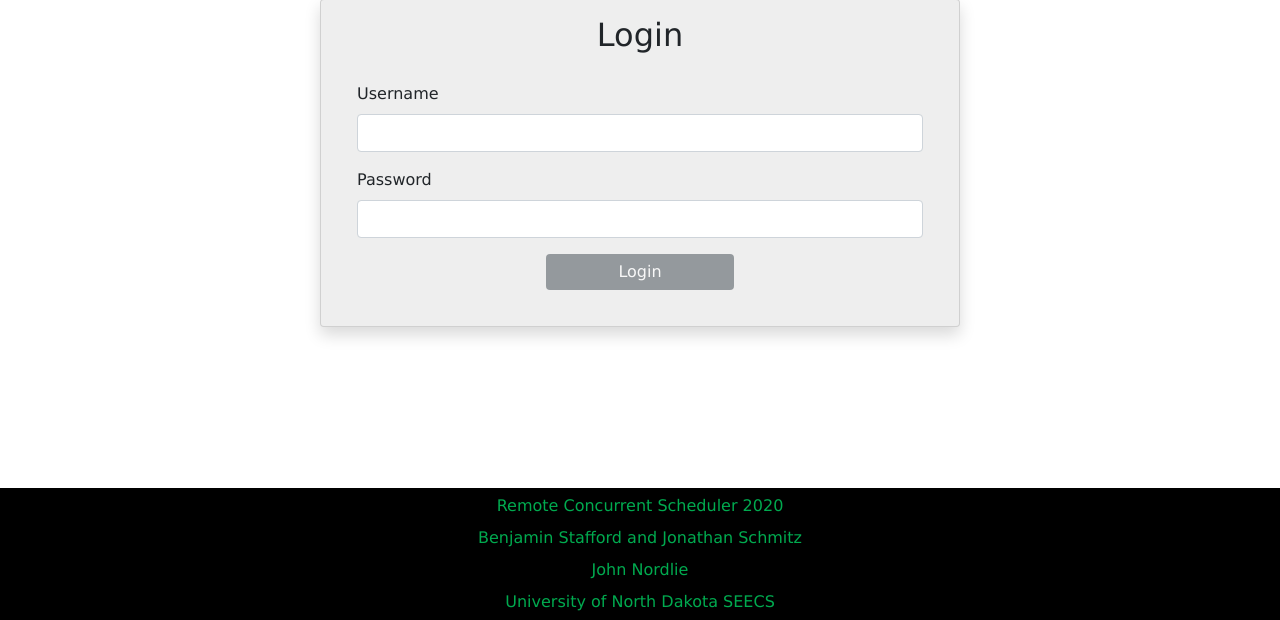
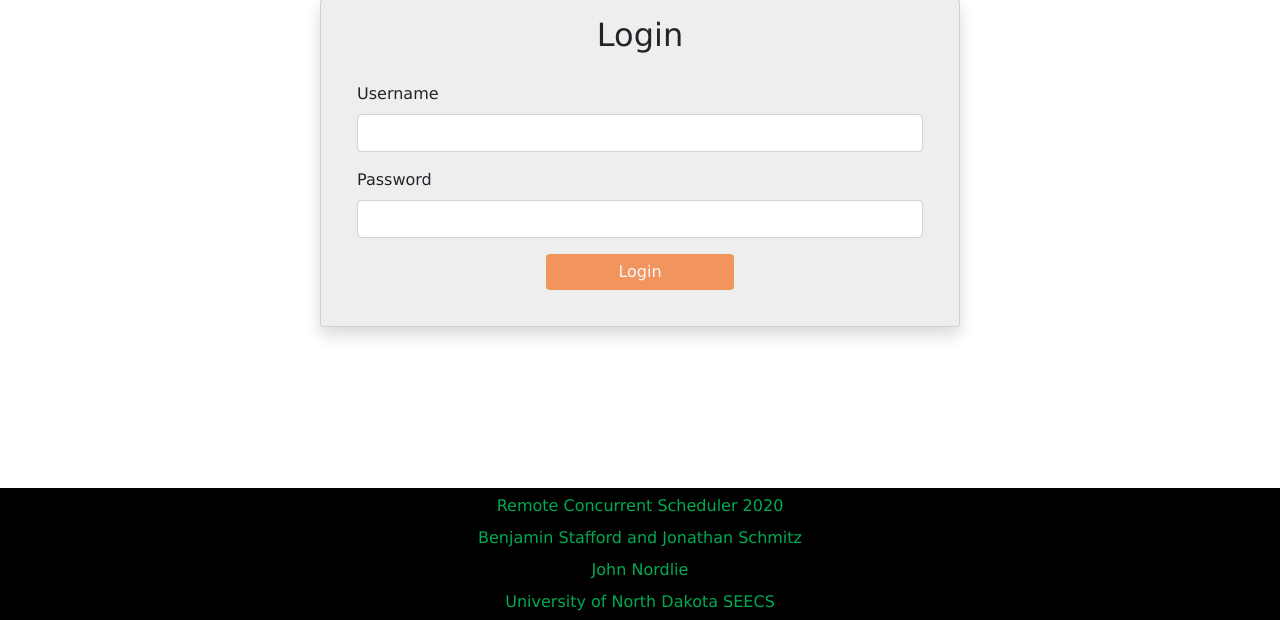
Before and after one commit to bstafford2017/remote-concurrent-scheduler, a PHP site: page /public/login.html in a window 1280 px wide, with the pointer over the restyled element. Shown: the part 180-800 px from the top of the page. Run offline with PHP 8.4, Linux system fonts and the light colour scheme; some libraries are stand-ins or nearby versions.

Commit message:
change login hover

```diff
--- a/public/css/card.css
+++ b/public/css/card.css
@@ -12,5 +12,6 @@
 }
 
 .btn:hover {
-    opacity: 0.6;
+    background-color: #f36f21;
+    opacity: 0.7;
 }
```
